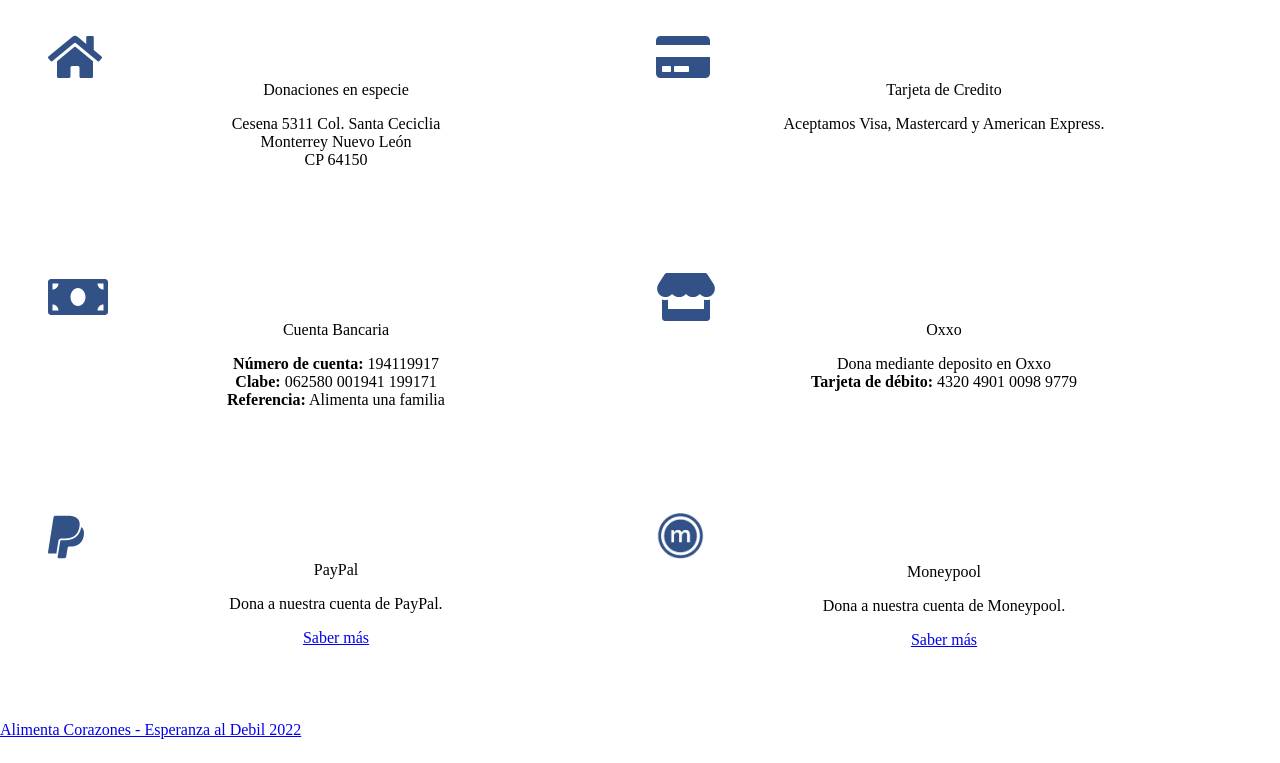
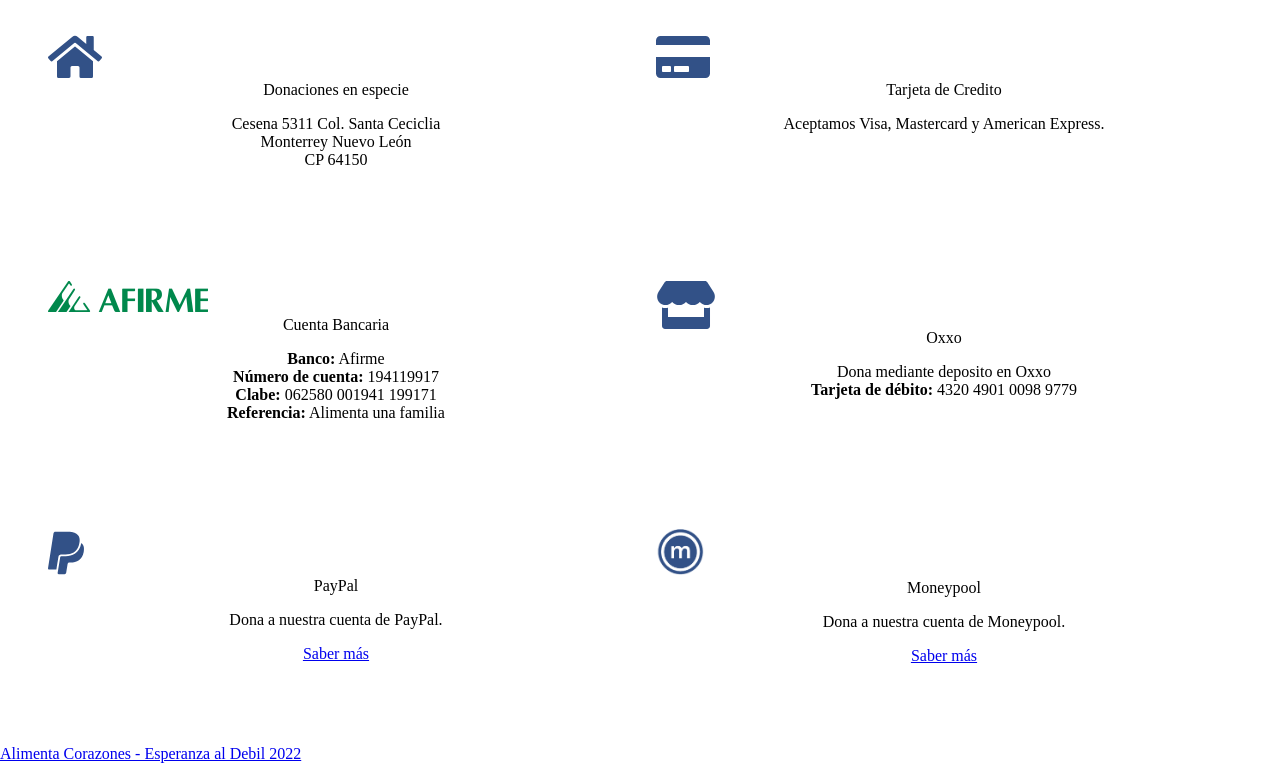
Before and after one commit to b3tinsky/alimentaweb, a Gatsby site: page /ComoAyudar in a window 1280 px wide. Shown: the part 674-1437 px from the top of the page. Before the commit the page ends 1413 px from the top, so only its background shows below. Built offline with nearby package versions, Linux system fonts and the light colour scheme; Gatsby itself is replaced by a stand-in of ours.

Commit message:
Fix 2022

```diff
--- a/src/components/PaymentCards.js
+++ b/src/components/PaymentCards.js
@@ -24,7 +24,9 @@
                         Donaciones en especie
                     </Card.Title>
                     <Card.Text className={paymentStyles.cardText}>
-                        Cesena 5311 Col. Santa Ceciclia <br />Monterrey Nuevo León <br />CP 64150
+                        Cesena 5311 Col. Santa Ceciclia <br />
+                        Monterrey Nuevo León <br />
+                        CP 64150
                     </Card.Text>
                 </Card.Body>
             </Card>
@@ -44,16 +46,17 @@
                 </Card.Body>
             </Card>
             <Card className={paymentStyles.paymentOption}>
-                <FontAwesomeIcon
-                    icon={faMoneyBill}
+                <img
+                    src={require("../images/Afirme_logo.png")}
                     className={paymentStyles.imageIcon}
-                    size="3x"
+                    style={{ width: "10rem" }}
                 />
                 <Card.Body className={paymentStyles.cardBody}>
                     <Card.Title className={paymentStyles.cardText}>
                         Cuenta Bancaria
                     </Card.Title>
                     <Card.Text className={paymentStyles.cardText}>
+                        <strong>Banco:</strong> Afirme <br />
                         <strong>Número de cuenta:</strong> 194119917 <br />
                         <strong>Clabe:</strong> 062580 001941 199171 <br />
                         <strong>Referencia:</strong> Alimenta una familia <br />
--- a/src/styles/components/paymentCards.module.scss
+++ b/src/styles/components/paymentCards.module.scss
@@ -13,7 +13,7 @@
         align-items: center;
         margin: 1rem;
         width: 90%;
-        height: 13rem;
+        height: 13.5rem;
 
         .imageIcon {
             margin-top: 1rem;
```
Also changed, not shown: src/images/Afirme_logo.png (added).
